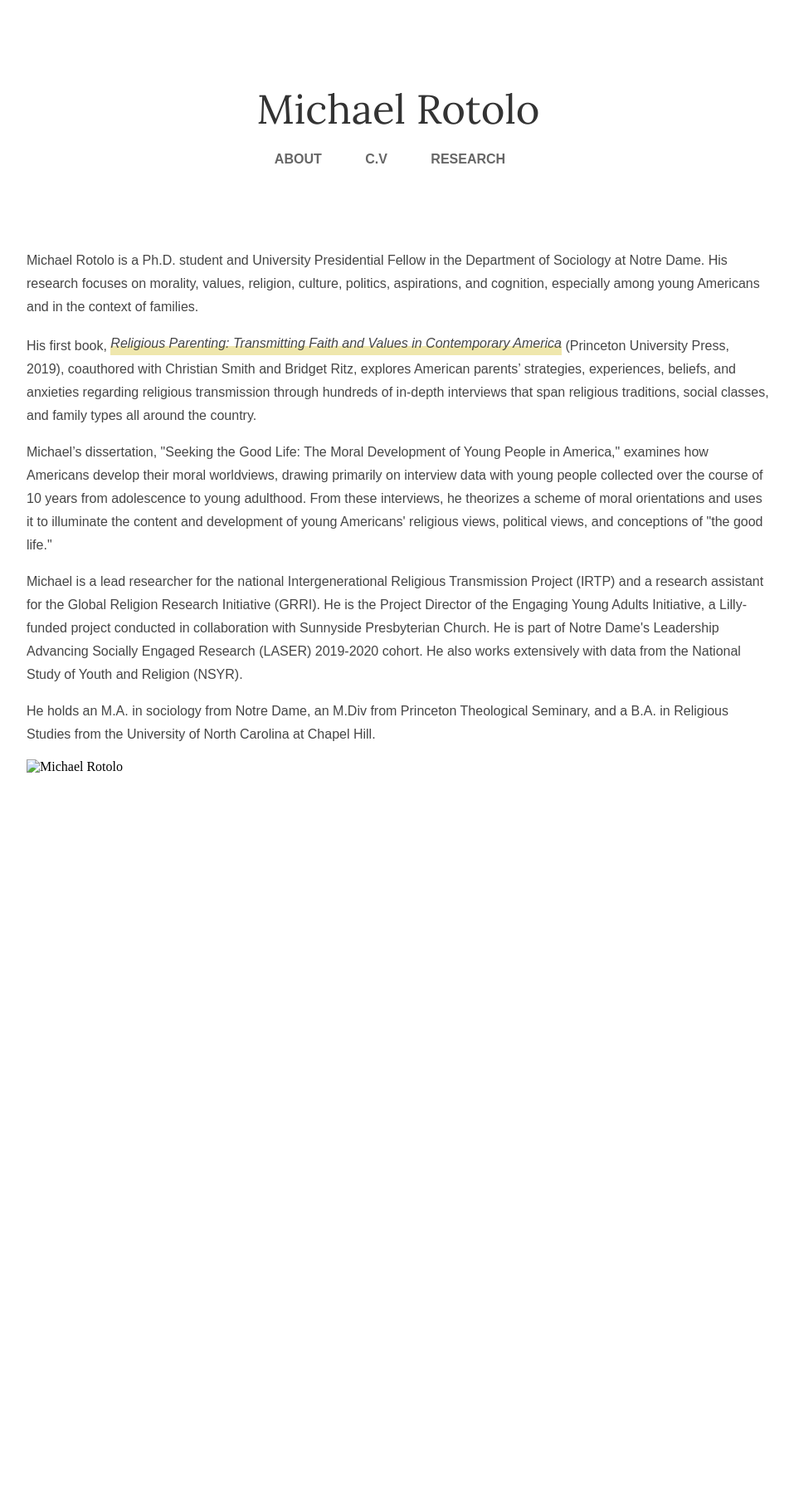
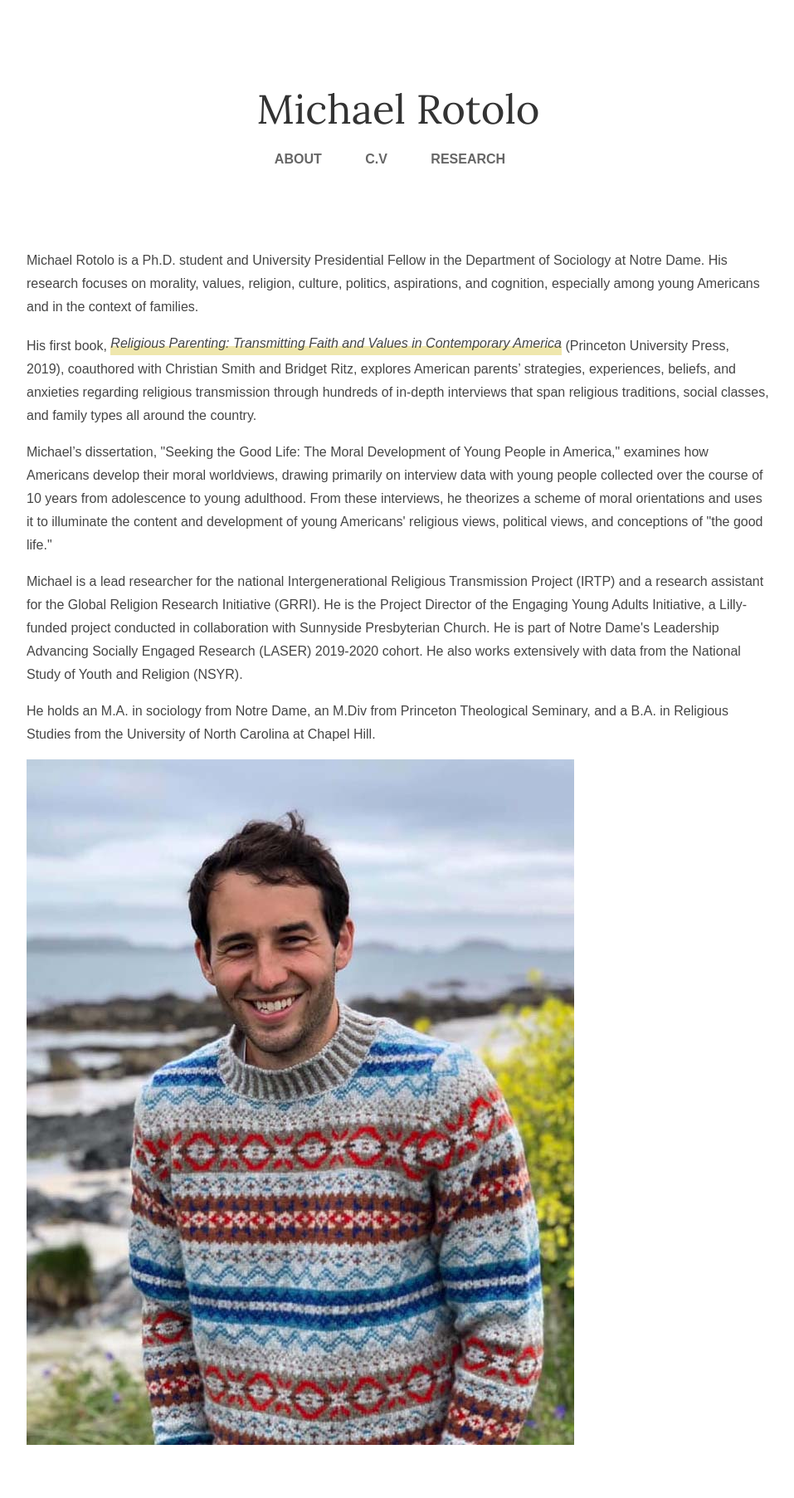
Before and after one commit to michaelrotolo/github.io, a Jekyll site: the page built from index.html, in a window 1280 px wide. Shown: the whole page at 83% size, without its empty margins (160-1117 px from the left). Built offline with Jekyll 4.4.1, drawn with Linux system fonts in a browser that asks for light colours; some web fonts are replaced; before the commit the page ends 993 px from its top, so only the background shows below that.

Commit message:
Update index.html

```diff
--- a/index.html
+++ b/index.html
@@ -13,5 +13,5 @@ title: Michael Rotolo
 </div><!--left-body-->
 
 <div class="right-bar">
-	<img src="" alt="Michael Rotolo"/>
+	<img src="images/headshot.jpg" alt="Michael Rotolo"/>
 </div><!--right-bar-->
```
